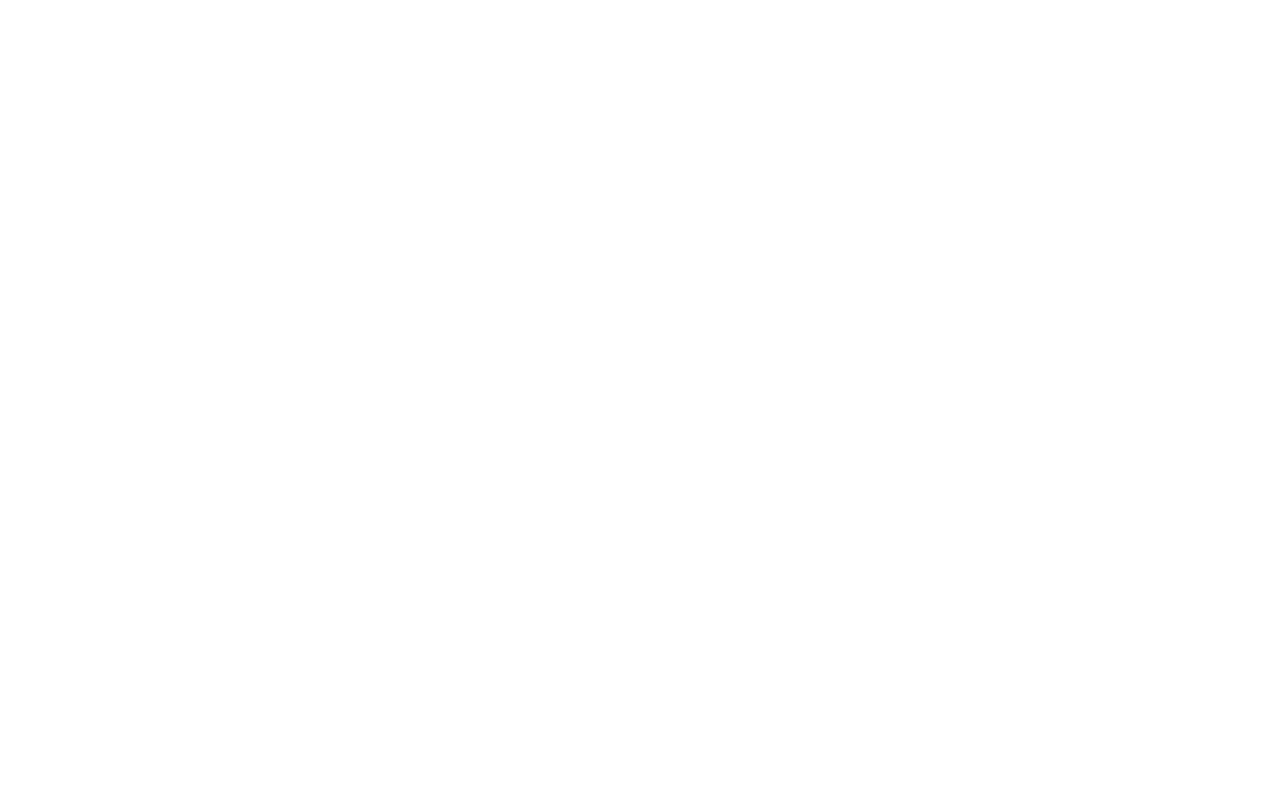
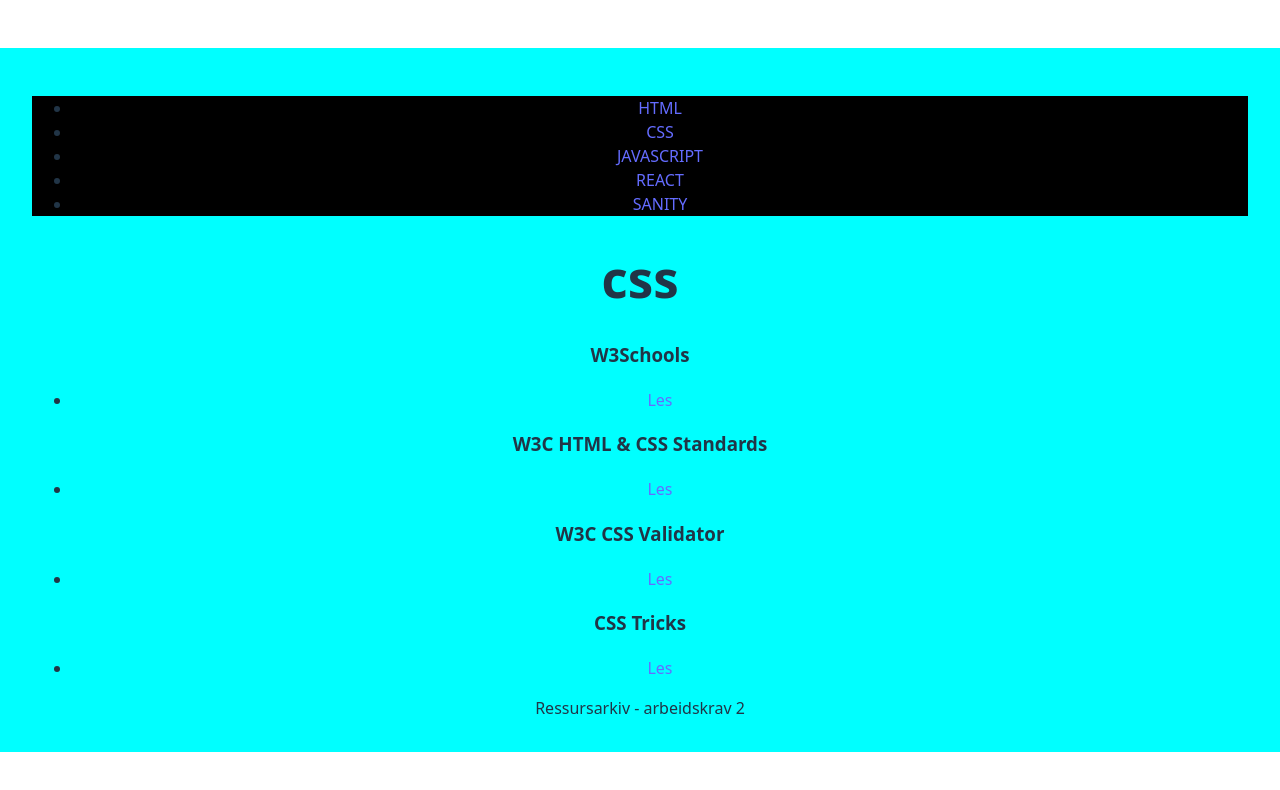
Before and after one commit to jimmyostby/uin25ak2_resourceapp_jimmyo1, a React (Vite) app: page /css in a window 1280 px wide. Shown: the top 790 px of the page. Built offline with nearby package versions, Linux system fonts and the light colour scheme.

Commit message:
Kodet ferdig prosjektet.
Med hjelp fra medstudenter.

```diff
--- a/src/App.jsx
+++ b/src/App.jsx
@@ -1,14 +1,22 @@
-import { useState } from 'react'
-import reactLogo from './assets/react.svg'
-import viteLogo from '/vite.svg'
 import './App.css'
+import "./styles/styles.scss"
+import Layout from './components/Layout'
+import { Route, Routes } from 'react-router-dom'
+import Resources from "./components/Resources"
 
 function App() {
-  const [count, setCount] = useState(0)
 
   return (
     <>
-
+      <Layout>
+        <Routes>
+          <Route path="/html" element={<Resources category={"html"} />} />
+          <Route path="/css" element={<Resources category={"css"} />} />
+          <Route path="/javascript" element={<Resources category={"javascript"} />} />
+          <Route path="/react" element={<Resources category={"react"} />} />
+          <Route path="/headless-cms" element={<Resources category={"headless-cms"} />} />
+        </Routes>
+      </Layout>
     </>
   )
 }
--- /dev/null
+++ b/src/assets/resources.js
@@ -0,0 +1,79 @@
+const resources = [
+    {
+      title: "W3Schools",
+      url: "https://www.w3schools.com/html/",
+      category: "html",
+    },
+    {
+      title: "W3Schools",
+      url: "https://www.w3schools.com/css/",
+      category: "css",
+    },
+    {
+      title: "W3Schools",
+      url: "https://www.w3schools.com/js/",
+      category: "javascript",
+    },
+    {
+      title: "W3Schools",
+      url: "https://www.w3schools.com/REACT/DEFAULT.ASP",
+      category: "react",
+    },
+    {
+      title: "HTML Living standard",
+      url: "https://html.spec.whatwg.org/multipage/",
+      category: "html",
+    },
+    {
+      title: "HTML.com Tutorials",
+      url: "https://html.com/",
+      category: "html",
+    },
+    {
+      title: "W3C HTML & CSS Standards",
+      url: "https://www.w3.org/standards/webdesign/htmlcss.html",
+      category: "css",
+    },
+    {
+      title: "W3C CSS Validator",
+      url: "https://jigsaw.w3.org/css-validator/",
+      category: "css",
+    },
+    {
+      title: "CSS Tricks",
+      url: "https://css-tricks.com/",
+      category: "css",
+    },
+    {
+      title: "MDN Web Docs",
+      url: "https://developer.mozilla.org/en-US/docs/Web/JavaScript",
+      category: "javascript",
+    },
+    {
+      title: "How to read JavaScript Documentation",
+      url: "https://www.youtube.com/watch?v=O3iR-CIufKM",
+      category: "javascript",
+    },
+    {
+      title: "React documentation",
+      url: "https://reactjs.org/docs/getting-started.html",
+      category: "react",
+    },
+    {
+      title: "Sanity documentation",
+      url: "https://www.sanity.io/docs",
+      category: "headless-cms",
+    },
+    {
+      title: "OnCrawl: a beginners guide to headless CMS",
+      url: "https://www.oncrawl.com/technical-seo/beginners-guide-headless-cms/",
+      category: "headless-cms",
+    },
+    {
+      title: "Section.io: Getting started with Sanity CMS",
+      url: "https://www.section.io/engineering-education/getting-started-with-sanity-cms/",
+      category: "headless-cms",
+    },
+  ];
+
+  export default resources
--- a/src/components/Layout.jsx
+++ b/src/components/Layout.jsx
@@ -1,9 +1,15 @@
 import Nav from "./Nav";
 
-export default function Layout() {
+export default function Layout({children}) {
     return(
         <div id="styling">
             <Nav />
+            <main>
+                {children}
+            </main>
+            <footer>
+                Ressursarkiv - arbeidskrav 2
+            </footer>
         </div>
     )
 }
--- a/src/components/Nav.jsx
+++ b/src/components/Nav.jsx
@@ -1,10 +1,24 @@
+import { Link } from "react-router-dom";
+
 export default function Nav() {
     return(
         <header>
             <nav>
                 <ul>
                     <li>
-                        <Link to="#"></Link>
+                        <Link to="html">HTML</Link>
+                    </li>
+                    <li>
+                        <Link to="css">CSS</Link>
+                    </li>
+                    <li>
+                        <Link to="javascript">JAVASCRIPT</Link>
+                    </li>
+                    <li>
+                        <Link to="react">REACT</Link>
+                    </li>
+                    <li>
+                        <Link to="headless-cms">SANITY</Link>
                     </li>
                 </ul>
             </nav>
--- a/src/components/PageTitle.jsx
+++ b/src/components/PageTitle.jsx
@@ -0,0 +1,3 @@
+export default function PageTitle({sideTittel}) {
+    return <h1 id="overskrift">{sideTittel}</h1>
+}
--- a/src/components/Resources.jsx
+++ b/src/components/Resources.jsx
@@ -0,0 +1,25 @@
+import { Link } from "react-router-dom"
+import resources from "../assets/resources.js"
+import PageTitle from "./PageTitle.jsx"
+export default function Resources ({category}) {
+
+    const filtered = resources.filter(resource => resource.category === category)
+    console.log(filtered)
+    return(
+        <>
+
+            <PageTitle sideTittel={filtered [0].category} />
+            {filtered.map((filteritem) =>
+    <article key={filteritem.id}>
+        <h3 id="overskrift">{filteritem.title}</h3>
+        <ul>
+            <li>
+                <Link to={filteritem.url}>Les</Link>
+            </li>
+        </ul>
+    </article>
+
+        )}
+        </>
+    )
+}
--- /dev/null
+++ b/src/styles/styles.scss
@@ -0,0 +1,8 @@
+#root{
+    background-color: aqua;
+    width: 100%;
+}
+
+header{
+    background-color: black;
+}
```
